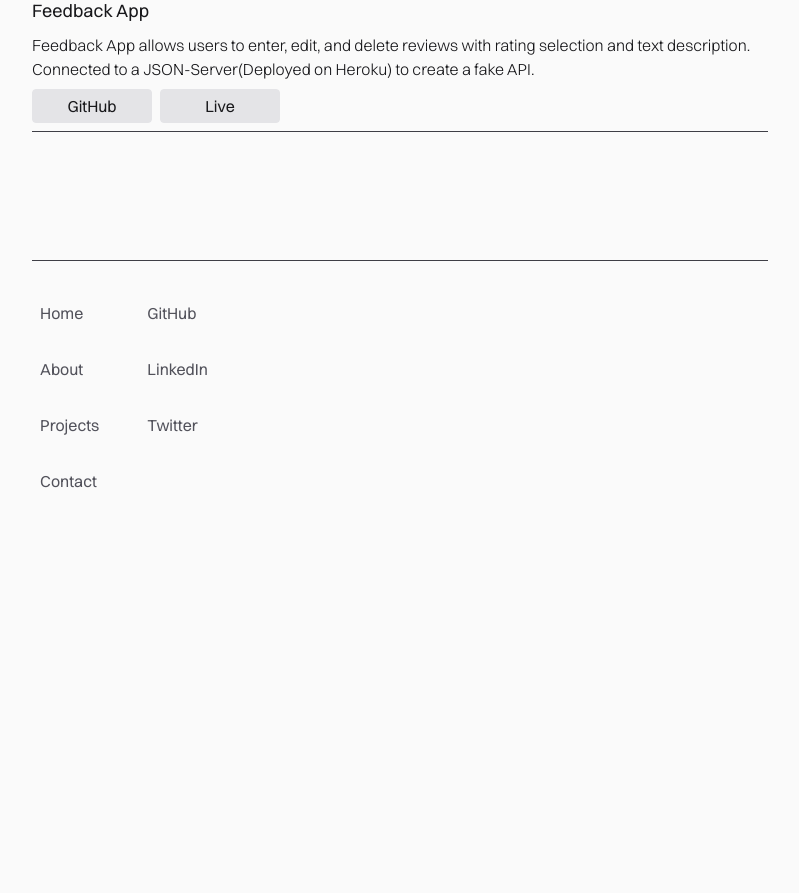
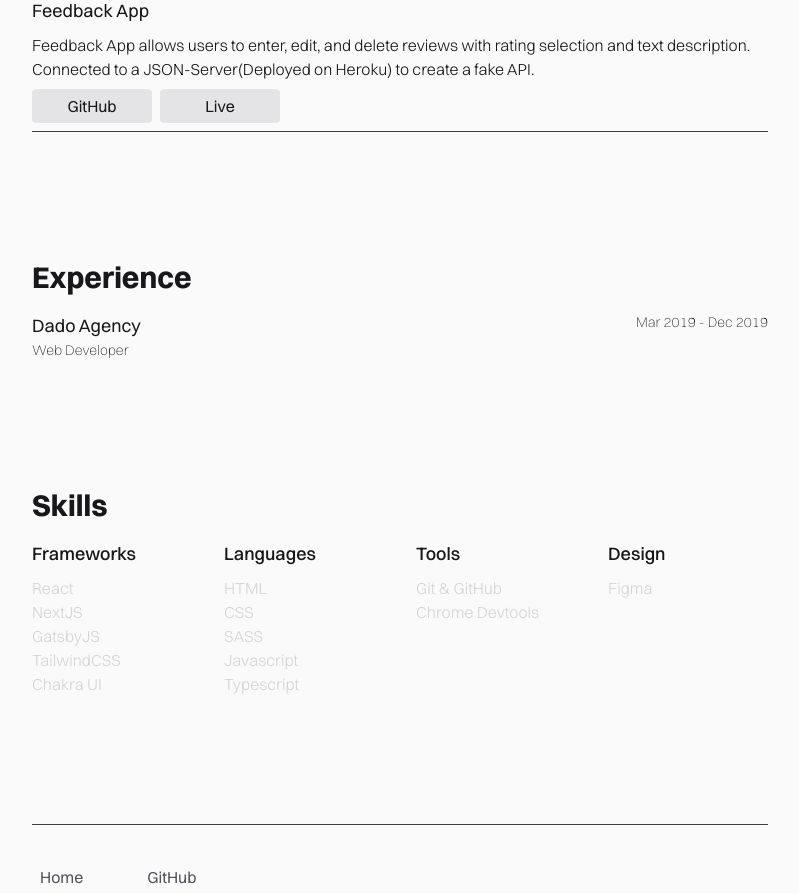
Before and after one commit to edizyurdakul/portfolio, a Next.js app: page / in a window 1280 px wide. Shown: the part 1660-2553 px from the top of the page, without its empty margins (240-1039 px from the left). Before the commit the page ends 2161 px from the top, so only its background shows below. Built offline with nearby package versions, Linux system fonts and the light colour scheme.

Commit message:
Completed home page

```diff
--- a/data.js
+++ b/data.js
@@ -2,6 +2,18 @@
 
 export const details = {
   name: "Ediz Yurdakul",
+  skills: [
+    {
+      name: "Frameworks",
+      frameworks: ["React", "NextJS", "GatsbyJS", "TailwindCSS", "Chakra UI"],
+    },
+    {
+      name: "Languages",
+      languages: ["HTML", "CSS", "SASS", "Javascript", "Typescript"],
+    },
+    { name: "Tools", tools: ["Git & GitHub", "Chrome Devtools"] },
+    { name: "Design", design: ["Figma"] },
+  ],
 };
 
 export const hero = {
@@ -60,3 +72,11 @@ export const projects = [
     github: "https://github.com/edizyurdakul/feedback-app",
   },
 ];
+
+export const experience = [
+  {
+    job_title: "Web Developer",
+    company: "Dado Agency",
+    date: "Mar 2019 - Dec 2019",
+  },
+];
--- a/pages/index.tsx
+++ b/pages/index.tsx
@@ -3,7 +3,7 @@ import Footer from "../components/Footer";
 import Header from "../components/Header";
 import Works from "../components/Works";
 import Projects from "../components/Projects";
-import { hero, details, about } from "../data";
+import { hero, details, about, experience } from "../data";
 import NextHead from "next/head";
 import NextLink from "next/link";
 
@@ -52,6 +52,52 @@ const Home: NextPage = () => {
           <h2 className="font-bold text-3xl mb-4 ">Projects</h2>
           <Projects />
         </section>
+        <section className="pt-32">
+          <h2 className="font-bold text-3xl mb-4 ">Experience</h2>
+          {experience.map((exp, i) => (
+            <div key={i}>
+              <div className="flex justify-between">
+                <h3 className="text-lg">{exp.company}</h3>
+                <p className="text-sm font-extralight">{exp.date}</p>
+              </div>
+              <p className="text-sm font-extralight">{exp.job_title}</p>
+            </div>
+          ))}
+        </section>
+        <section className="pt-32">
+          <h2 className="font-bold text-3xl mb-4 ">Skills</h2>
+          {details.skills.length <= 0 ? null : (
+            <div className="grid grid-cols-2 md:grid-cols-4 gap-8">
+              {details.skills.map((skill, i) => (
+                <div key={i}>
+                  <h3 className="text-lg font-medium mb-2">{skill.name}</h3>
+                  <div>
+                    {skill?.frameworks?.map((framework, index) => (
+                      <p className="font-light text-zinc-300" key={index}>
+                        {framework}
+                      </p>
+                    ))}
+                    {skill?.languages?.map((framework, index) => (
+                      <p className="font-light text-zinc-300" key={index}>
+                        {framework}
+                      </p>
+                    ))}
+                    {skill?.tools?.map((framework, index) => (
+                      <p className="font-light text-zinc-300" key={index}>
+                        {framework}
+                      </p>
+                    ))}
+                    {skill?.design?.map((framework, index) => (
+                      <p className="font-light text-zinc-300" key={index}>
+                        {framework}
+                      </p>
+                    ))}
+                  </div>
+                </div>
+              ))}
+            </div>
+          )}
+        </section>
       </main>
       <Footer />
     </>
```
